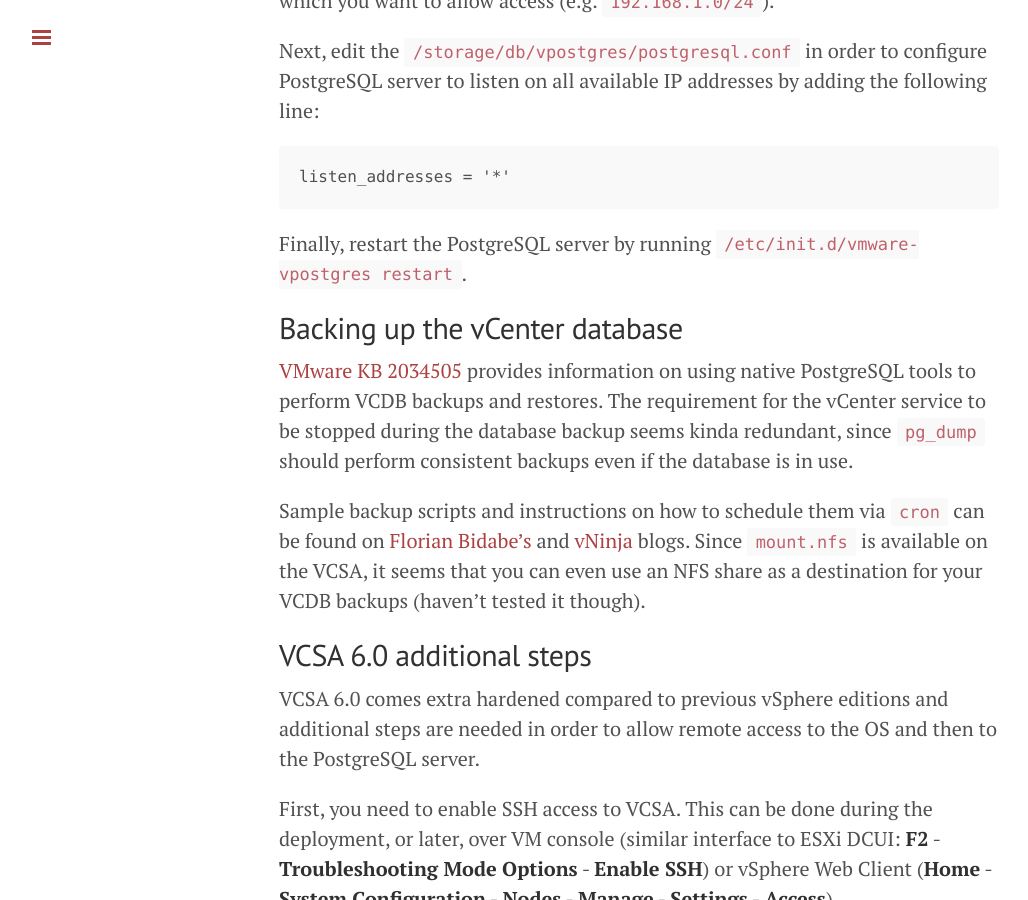
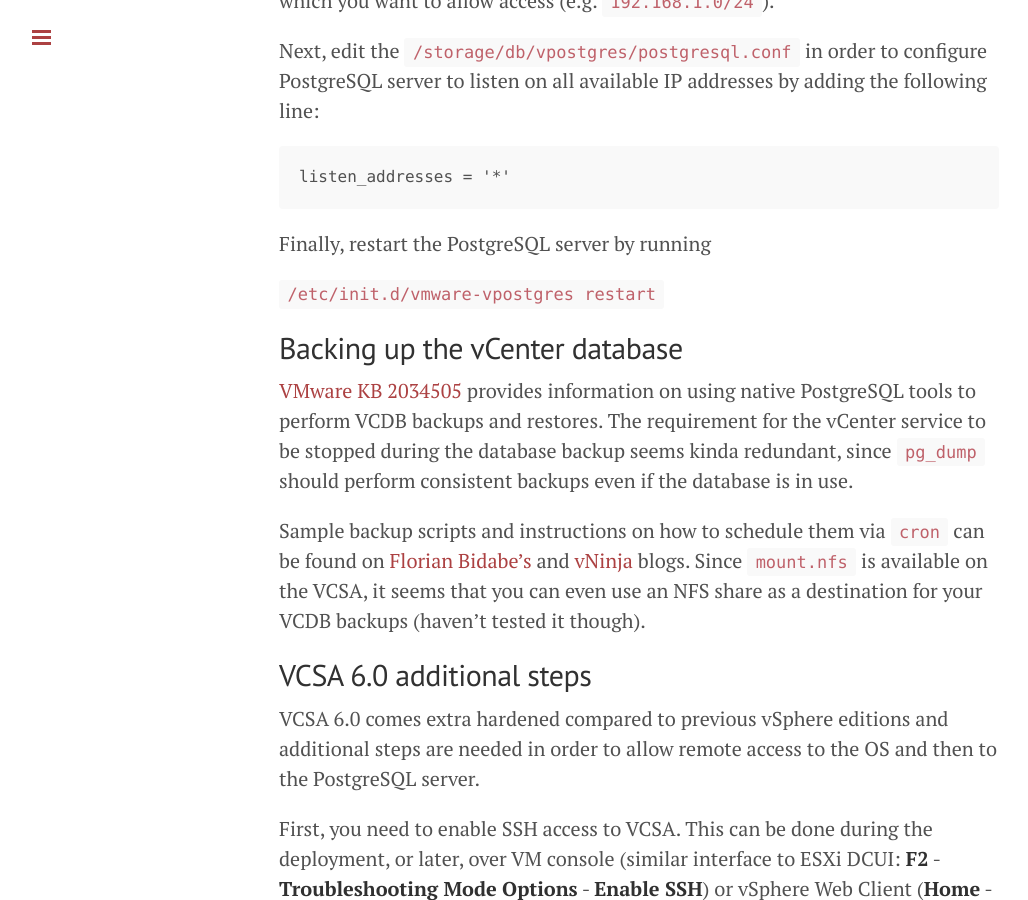
Before and after one commit to nilic/nilic.github.io, a Jekyll site: the page built from _posts/2015-03-21-exploring-vcsa-embedded-postgresql-database.md, in a window 1280 px wide and 900 px high, scrolled down 1892 px. Shown: the whole window, without its empty margins (1-1029 px from the left). Built offline with Jekyll 4.4.1, drawn with Linux system fonts in a browser that asks for light colours; nearby versions of some CDN libraries; Markdown is read by kramdown in place of the engine named in the settings.

Commit message:
last post formatting

````diff
--- a/_posts/2015-03-21-exploring-vcsa-embedded-postgresql-database.md
+++ b/_posts/2015-03-21-exploring-vcsa-embedded-postgresql-database.md
@@ -12,7 +12,7 @@ __Note:__ Following procedures are probably unsupported by VMware and are given
 
 After logging to the VCSA over SSH or console, you can easily connect to the PostgreSQL server locally using `psql`:
 
-`# /opt/vmware/vpostgres/current/bin/psql -U postgres`
+```# /opt/vmware/vpostgres/current/bin/psql -U postgres```
 
 After connecting you can use psql or regular SQL commands, e.g.
 
@@ -55,7 +55,9 @@ Next, edit the `/storage/db/vpostgres/postgresql.conf` in order to configure Pos
 listen_addresses = '*'
 ```
 
-Finally, restart the PostgreSQL server by running `/etc/init.d/vmware-vpostgres restart`.
+Finally, restart the PostgreSQL server by running
+
+```/etc/init.d/vmware-vpostgres restart```
 
 ## Backing up the vCenter database
 
````
